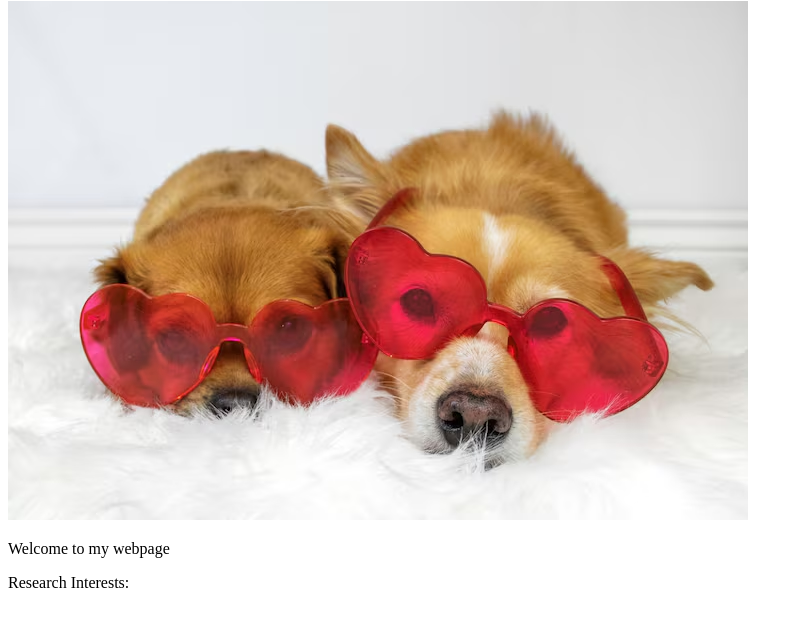
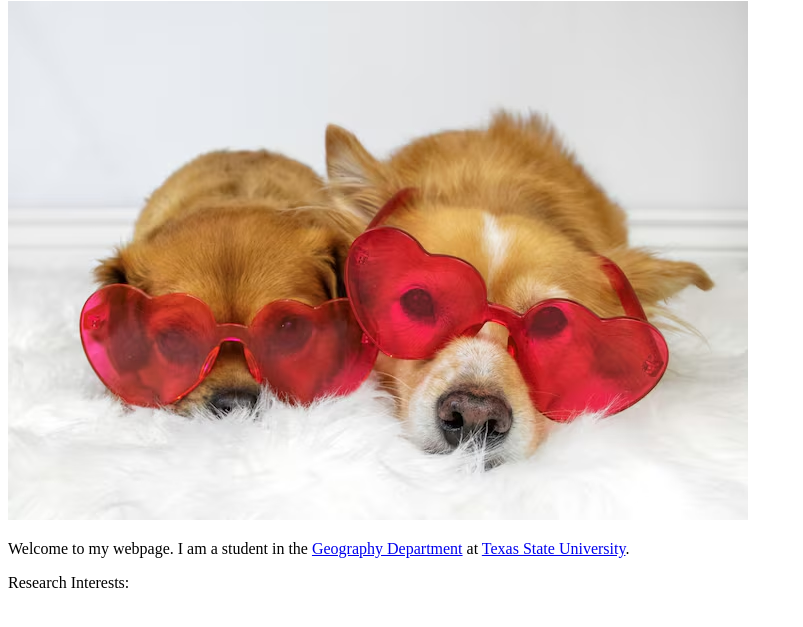
Before and after one commit to mjlncrew3115-png/mjlncrew3115-png.github.io, a plain HTML site: page index.html in a window 1280 px wide. Shown: the part 79-706 px from the top of the page, without its empty margins (0-803 px from the left). Drawn offline with Linux system fonts and the light colour scheme.

Commit message:
Added links to my department and school

```diff
--- a/index.html
+++ b/index.html
@@ -6,7 +6,7 @@
 <body>
   <h1>Hello, my name is Marissa Lucke</h1>
   <img src=images/cute_dogs.jpg width=740px height=519px />
-  <p>Welcome to my webpage</p>
+  <p>Welcome to my webpage. I am a student in the <a href="https://www.geo.txst.edu/"> Geography Department</a> at <a href="https://www.txst.edu/">Texas State University</a>.</p>
   <p>Research Interests:</p>
 </body>
 </html>
```
